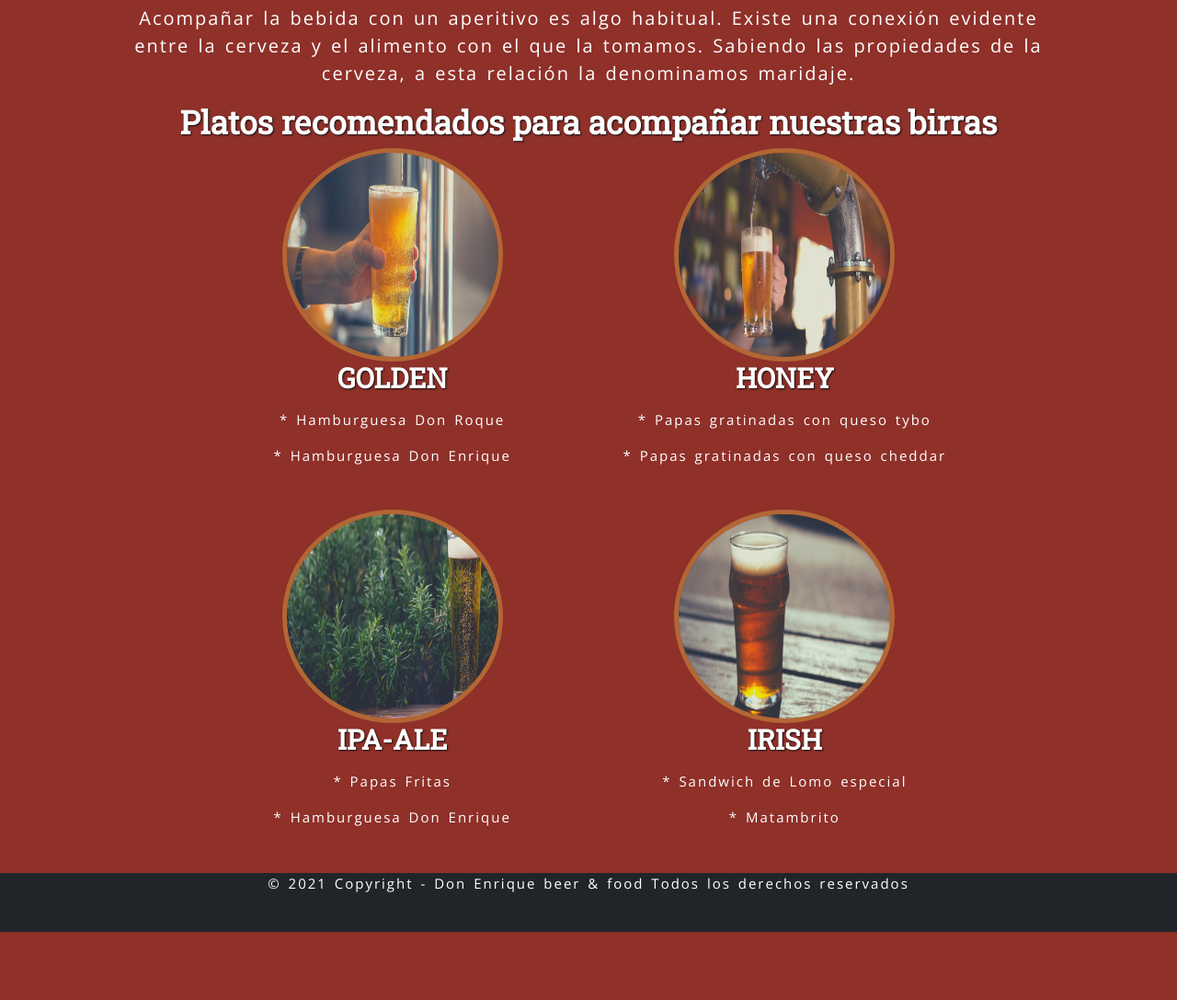
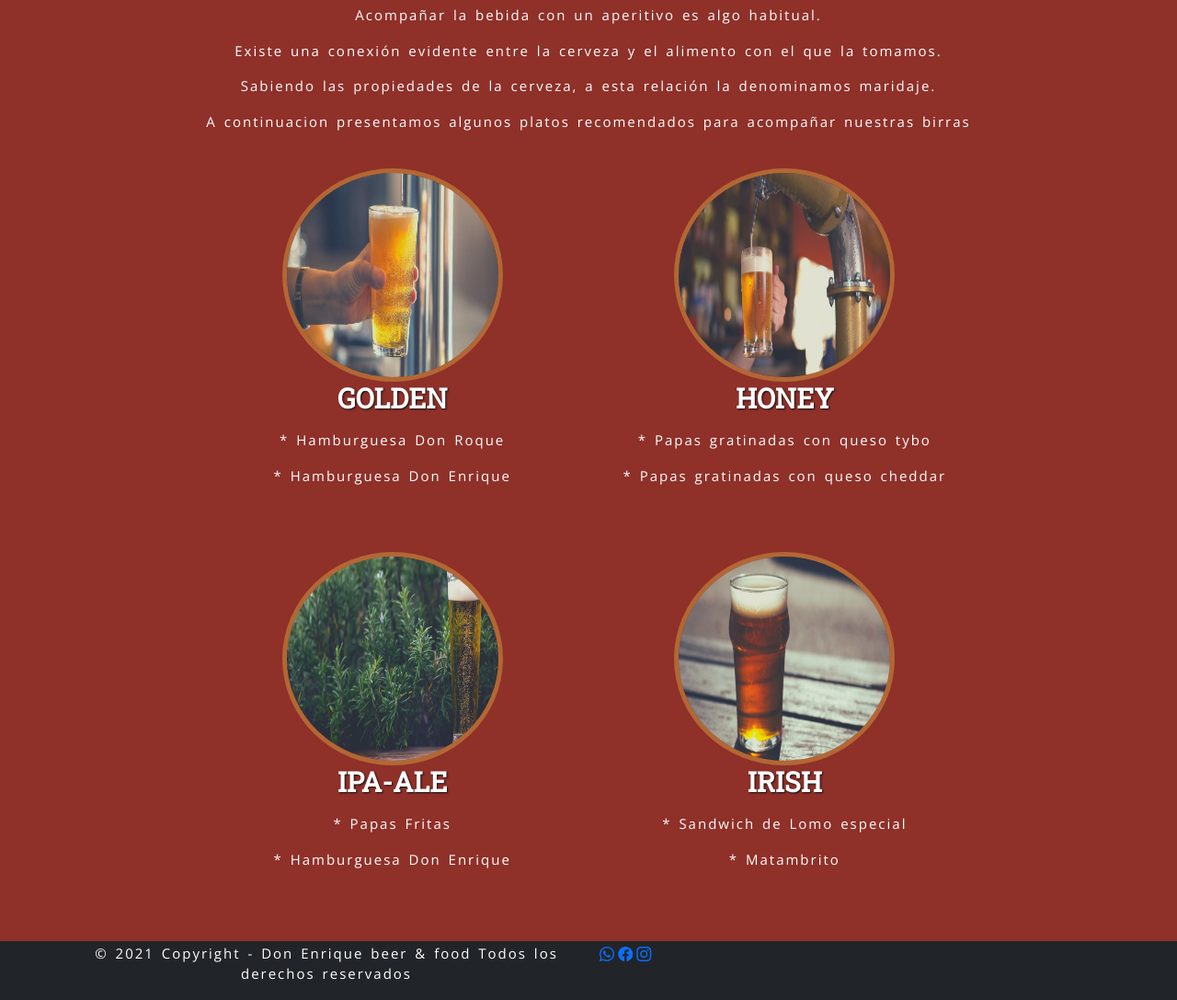
Before and after one commit to rubenalba04/Trabajo-final, a website: page cerveza.html in a window 1280 px wide. Shown: the part 1527-2614 px from the top of the page at 92% size. Before the commit the page ends 2540 px from the top, so only its background shows below. Drawn offline with nearby package versions, Linux system fonts and the light colour scheme.

Commit message:
correcciones

```diff
--- a/cerveza.html
+++ b/cerveza.html
@@ -145,18 +145,16 @@
         <div class="col-10"> <!--se abre la clase col -->
           <div class="main__maridajes">
               <h3>Los mejores maridajes con cerveza</h3>
-              <p class="lead">Acompañar la bebida con un aperitivo es algo habitual.
-              Existe una conexión evidente entre la cerveza y el alimento con el que la tomamos.
-              Sabiendo las propiedades de la cerveza, a esta relación la denominamos maridaje.
-              </p>
-              <h4>Platos recomendados para acompañar nuestras birras</h4>
+              <p>Acompañar la bebida con un aperitivo es algo habitual.</p>
+              <p>Existe una conexión evidente entre la cerveza y el alimento con el que la tomamos.</p>
+              <p>Sabiendo las propiedades de la cerveza, a esta relación la denominamos maridaje. </p>
+              <p>A continuacion presentamos algunos platos recomendados para acompañar nuestras birras</p>
           </div>
         </div> <!--se cierra la clase col -->
       </div>
 
         <!-- maridajes-->
-
-            <div class="row justify-content-center">
+            <div class="row justify-content-center my-4">
                   <div class="col-lg-4">
                       <div class="birra-platos">
                           <img class="mx-auto rounded-circle" src="./img/carrusel-cerveza/birra-golden.jpg" alt="golden" />
@@ -201,8 +199,17 @@
 
   <!--aqui arranca el footer -->
   <footer class="footer">
-    <section class="container-fluid">
-      <p class="footer__titulo">© 2021 Copyright - Don Enrique beer & food Todos los derechos reservados</p>
+    <section class="container">
+      <div class="row row-cols-2 row-cols-sm-2 row-cols-md-2 row-cols-lg-2 g-4">
+        <div class="col">
+          <p>© 2021 Copyright - Don Enrique beer & food Todos los derechos reservados</p>
+        </div>
+        <div class="col">
+          <a href="http://api.whatsapp.com/send?phone=3863534208" target="_blank"><i class="bi bi-whatsapp"></i></a>
+          <a href="http://api.whatsapp.com/send?phone=3863534208" target="_blank"><i class="bi bi-facebook"></i></a>
+          <a href="https://www.instagram.com/don_enrique_beer/?hl=es" target="_blank"><i class="bi bi-instagram"></i></a>
+        </div>
+      </div>
     </section>
   </footer>
   <!--aqui termina el footer -->
--- a/scss/prueba.scss
+++ b/scss/prueba.scss
@@ -65,7 +65,12 @@
         background: $rojo;
     }
 
+    main{
+        margin-bottom: 30px;
+    }
+
     footer{
+
         background: $gris;
     }
 
@@ -112,15 +117,11 @@
         animation-duration: 3s;
         }
 
-
-
-
     .footer{
+        display: flex;
+        justify-content: center;
+        align-items: center;
         height: 64px;
-        p{
-            margin:2px 2px;
-            padding: auto;
-        }
     }
     /*Fin Estilos titulos y parrafos*/
 
@@ -183,6 +184,11 @@
             }
     }
 
+    .main__index{
+        p{
+            font-size: 18px;
+        }
+    }
 
     .card{
         background:none ;
@@ -197,6 +203,21 @@
         background-repeat: no-repeat;
         background-position: center center;
         background-size: cover;
+    }
+
+    .card__boton{
+        text-decoration: none;
+        font-size: 20px;
+        justify-content: center;
+        color: #FFF;
+        border: 1px solid #FFF;
+        text-transform: uppercase;
+        transition: all .3s ease-in-out;
+    }
+
+    .card__boton:hover{
+        background-color: $blanco;
+        color: $gris;
     }
 
 
```
Also changed, not shown: contacto.html (+0 -2 lines), index.html (+3 -3 lines), css/pruebacss.css.
